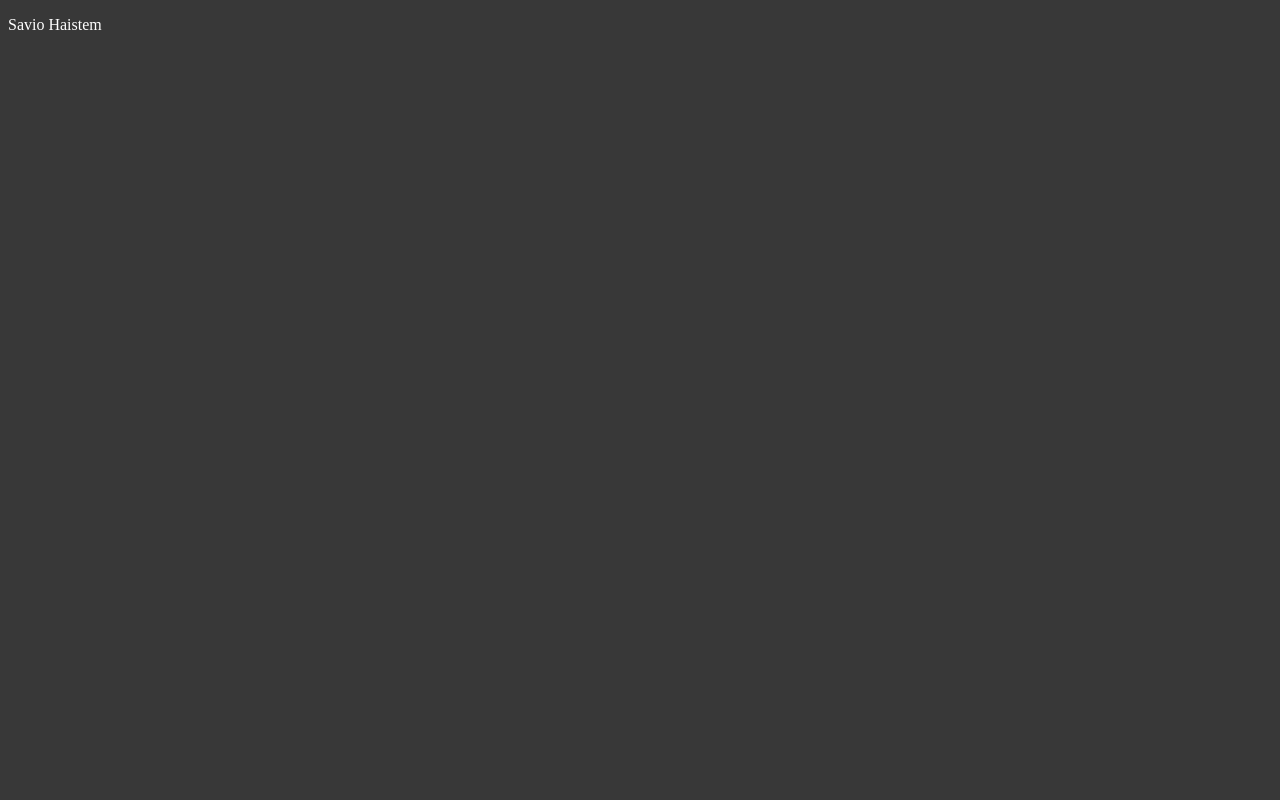
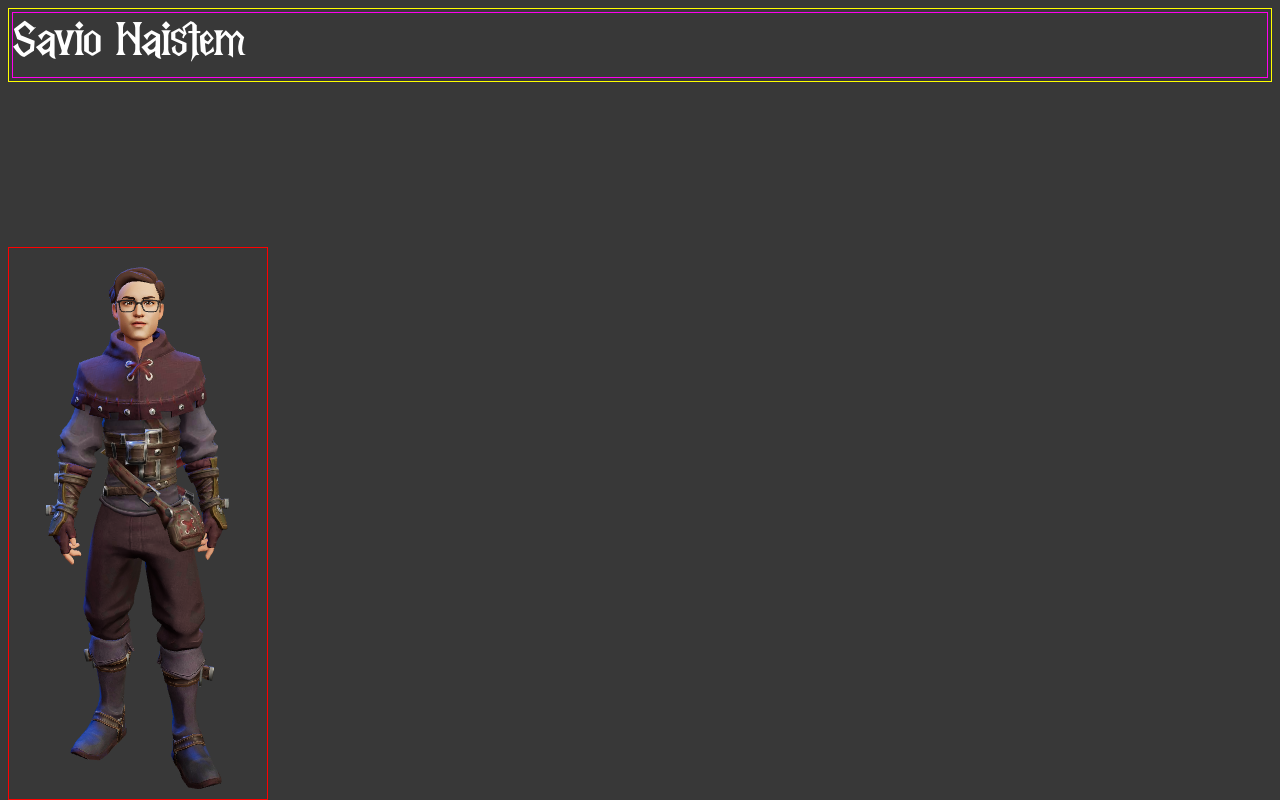
Before and after one commit to SavioHaistem/Portifolio, a Vue app: page / in a window 1280 px wide. Built offline with nearby package versions, Linux system fonts and the light colour scheme.

Commit message:
fix: fix margins e person

```diff
--- a/src/App.vue
+++ b/src/App.vue
@@ -1,11 +1,13 @@
 <script setup>
+  import myPerson from './components/myPerson.vue';
+  import navBar from './components/navBar.vue';
 </script>
 
 <template>
   <header>
-    <p>Savio Haistem</p>
+    <navBar name="Savio Haistem"/>
   </header>
+  <main>
+    <myPerson/>
+  </main>
 </template>
-
-<style scoped>
-</style>
--- a/src/components/myPerson.vue
+++ b/src/components/myPerson.vue
@@ -1,9 +1,11 @@
-<script>
-import { defineComponent } from '@vue/composition-api'
+<template>
+   <img class="avatar" src="../assets/images/ReadyPlayerMe-Avatar.png" alt="Avatar">
+</template>
 
-export default defineComponent({
-   setup() {
-
-   },
-})
-</script>
+<style>
+   img.avatar {
+      position: absolute;
+      bottom: 0;
+      border: 1px solid red;
+   }
+</style>
--- /dev/null
+++ b/src/components/navBar.vue
@@ -0,0 +1,27 @@
+<script>
+export default {
+  props: {
+    name: String
+  }
+}
+</script>
+
+<template>
+  <nav class="nav-bar">
+    <p class="user-name">{{ name }}</p>
+  </nav>
+</template>
+
+<style>
+nav.nav-bar {
+  height: fit-content;
+  border: 1px solid yellow;
+}
+p.user-name {
+  margin: 3px !important;
+  border: 1px solid rgb(255, 0, 238);
+  color: white;
+  font-family: Legendary;
+  font-size: xxx-large;
+}
+</style>
```
Also changed, not shown: src/assets/images/ReadyPlayerMe-Avatar.png.
